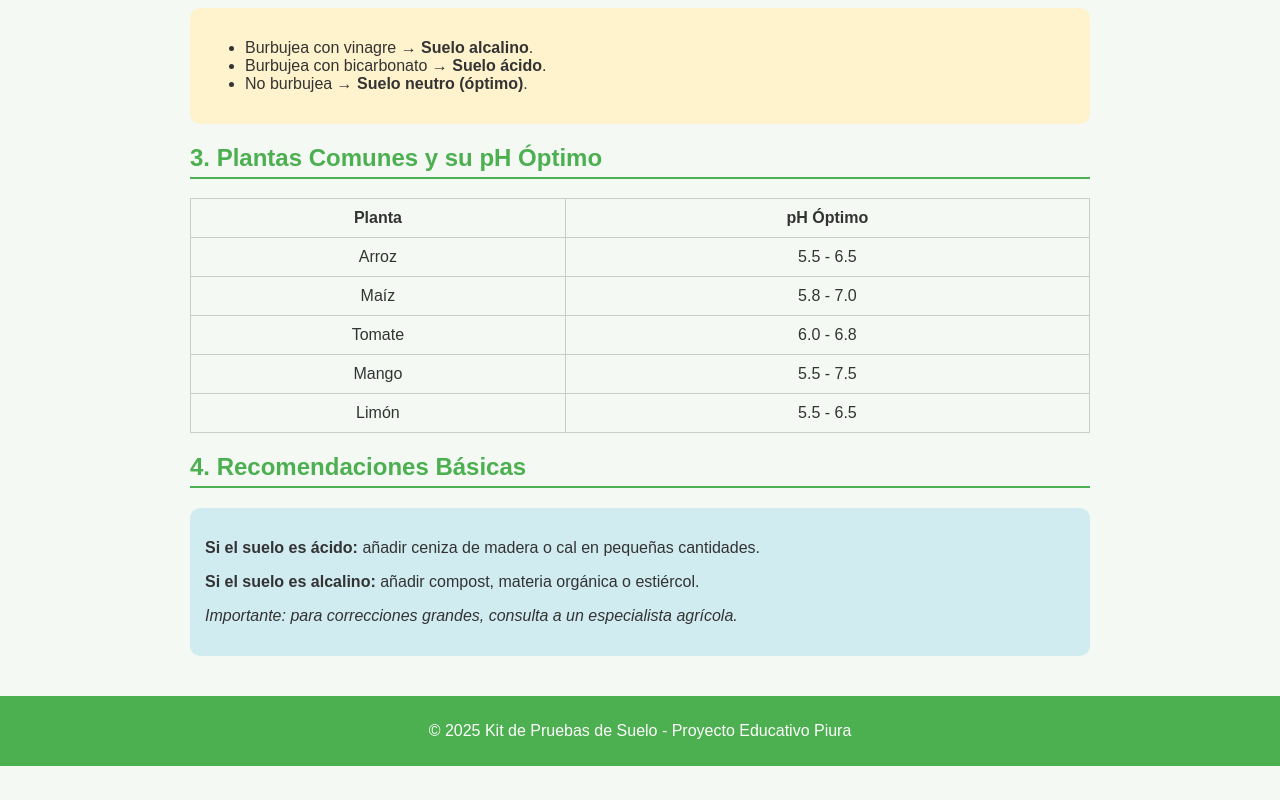
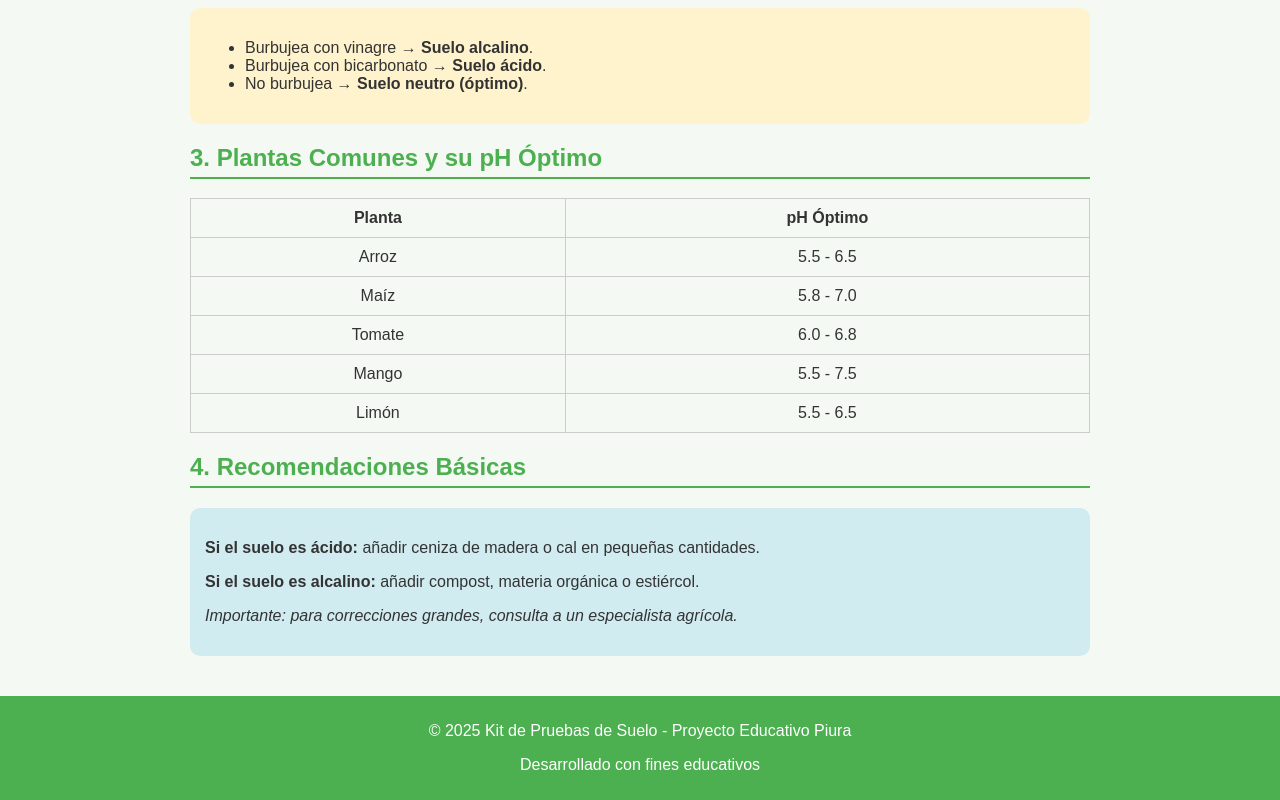
Before and after one commit to eestradasa01-sketch/Guia-Digital, a plain HTML site: page index.html in a window 1280 px wide. Shown: the part 476-1276 px from the top of the page. Before the commit the page ends 1242 px from the top, so only its background shows below. Drawn offline with Linux system fonts and the light colour scheme.

Commit message:
Version1.3

```diff
--- a/index.html
+++ b/index.html
@@ -4,6 +4,7 @@
     <meta charset="UTF-8">
     <meta name="viewport" content="width=device-width, initial-scale=1.0">
     <title>Guía Digital - Kit de Pruebas de Suelo</title>
+    <link rel="icon" type="image/png" href="medidor-de-ph-del-suelo.png">
     <link rel="stylesheet" href="estilos.css">
 </head>
 <body>
@@ -54,6 +55,7 @@
 
   <footer>
     <p>&copy; 2025 Kit de Pruebas de Suelo - Proyecto Educativo Piura</p>
+    <p>Desarrollado con fines educativos</p>
   </footer>
 </body>
 </html>
```
Also changed, not shown: medidor-de-ph-del-suelo.png (added).
